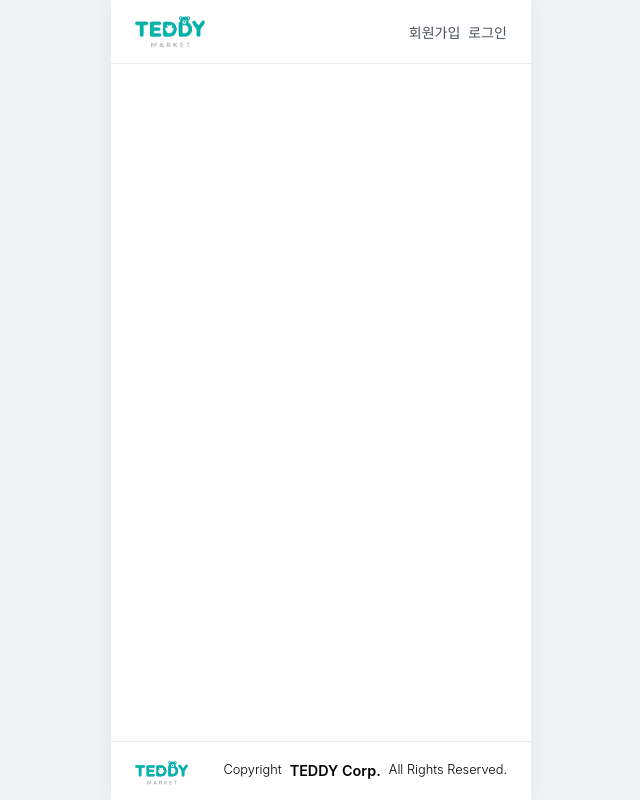
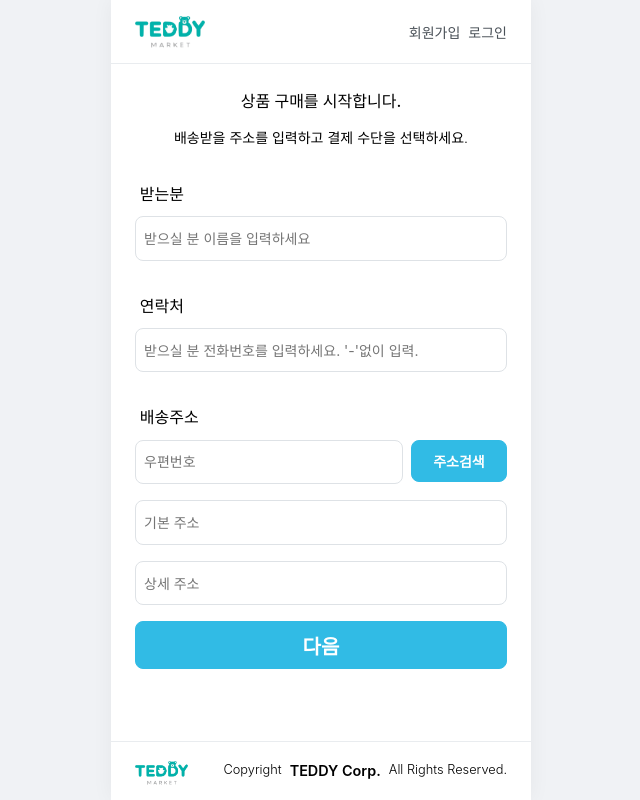
Before and after one commit to anuri01/teddy_market, a React (Vite) app in the folder client/: page /purchase/1 in a window 1280 px wide. Shown: the whole page, without its empty margins (319-959 px from the left). Built offline with nearby package versions, Linux system fonts and the light colour scheme; no server answers.

Commit message:
feat: 구매 페이지 및 배송지 정보 저장 기능 추가

```diff
--- a/client/index.html
+++ b/client/index.html
@@ -9,5 +9,7 @@
   <body>
     <div id="root"></div>
     <script type="module" src="/src/main.jsx"></script>
+
+     <script src="//t1.daumcdn.net/mapjsapi/bundle/postcode/prod/postcode.v2.js"></script>
   </body>
 </html>
--- a/client/src/App.jsx
+++ b/client/src/App.jsx
@@ -8,7 +8,7 @@ import SignupPage from './pages/SignupPage';
 import ProductEditor from './pages/ProductEditor';
 import ProductDetailPage from './pages/ProductDetailPage';
 import ProductListPage from './pages/ProductListPage';
-import BuyPage from './pages/BuyPage';
+import PurchasePage from './pages/PurchasePage';
 import ProfilePage from './pages/ProfilePage';
 // import ProductEditor1 from './pages/ProductEditors1';
 import NaverCallback from './pages/NaverCallback'; // 👈 콜백 페이지 import
@@ -43,7 +43,7 @@ function App() {
           {/* 👇 콜백 경로 추가 */}
           <Route path='/write' element={ <ProtectedRoute><ProductEditor /></ProtectedRoute>}></Route>
           <Route path='/edit/:productId' element={ <ProtectedRoute><ProductEditor /></ProtectedRoute>}></Route>
-          <Route path='/buy/:productId' element={<BuyPage />}></Route>
+          <Route path='/purchase/:orderId' element={<PurchasePage />}></Route>
           <Route path='/productlist' element={<ProductListPage />}></Route>
           <Route path='/profile' element={<ProtectedRoute><ProfilePage /></ProtectedRoute>}></Route>
           <Route path='/auth/naver/callback' element={<NaverCallback />} />
--- a/client/src/index.css
+++ b/client/src/index.css
@@ -82,18 +82,23 @@ body {
 
 .action-button {
   display: inline-flex;
+  min-width: 6rem;
   align-items: center;
   justify-content: center;
   height: 2.63rem;
   padding: 0 0.5rem;
   border-radius: 8px;
-  /* border: 1px solid transparent; */
+  border: 1px solid transparent;
   font-size: 0.875rem;
   font-family: inherit;
   font-weight: bold;
   cursor: pointer;
   text-decoration: none;
   transition: background-color 0.2s;
+}
+
+.action-button:hover {
+  background-color: #1faad5;
 }
 
 .button-primary {
--- a/client/src/pages/BuyPage.css
+++ /dev/null
@@ -1,16 +0,0 @@
-.buy-page-container {
-  width: 100%;
-
-}
-
-.prepare-message {
-    width: 100%;
-    text-align: center;
-    padding: 3rem 2rem;
-    box-shadow: 0 2px 8px rgba(0,0,0,0.1); /* 선택사항: 카드 느낌 */
-    border-radius: 8px; /* 선택사항: 모서리 둥글게 */
-}
-
-.prepare-message h1{
-    font-size: 1.5rem;
-}
--- a/client/src/pages/HomePage.jsx
+++ b/client/src/pages/HomePage.jsx
@@ -1,5 +1,5 @@
 import React, { useState, useEffect } from "react";
-import { Link, Navigate} from 'react-router-dom';
+import { Link, Navigate, useNavigate } from 'react-router-dom';
 import useUserStore from "../store/userStore";
 import api from "../api/axiosConfig";
 import './HomePage.css';
@@ -7,8 +7,9 @@ import toast from "react-hot-toast";
 
 function HomePage() {
   const [ productList, setProductList ] = useState([]); // 상품목록 기억 상자
+  // const [ orderId, setOrderId ] = useState('');
   const { isLoggedIn } = useUserStore(); // 로그인상태 확인을 위한 전여스토어 내 상태 호출
-
+  const navigate = useNavigate();
 
   //--- 기능 정의 ---
   // 화면 랜더링(컴포넌트가 처음 랜더링 될떄 상품 목록을 불러옴
@@ -24,9 +25,19 @@ function HomePage() {
     fetchProducts();
   }, []);
 
-  const handleBuy = () => {
-    toast('상품구매 기능은 추후 지원됩니다.');
-  }
+  const handleBuy = async (productId) => {
+    try{
+    // 1. 서버에 '임시 주문서' 생성을 요청하고 orderId를 받는다.
+    const response = await api.post('/orders/initiate', {productId});
+    const orderId = response.data.orderId;
+
+    // 2. 받은 오더id를 가지고 구매 페이지로 이동한다.
+    navigate(`/purchase/${orderId}`);
+    // toast('상품구매 기능은 추후 지원됩니다.');
+    } catch(error) {
+      console.error('구매페이지 이동에 실패했습니다.');
+    }
+  };
 
   // --- 화면 그리기 ---
     return (
@@ -60,7 +71,7 @@ function HomePage() {
                     <p>판매가격: {product.price.toLocaleString()}원</p>
                     </div>
                     </Link>
-                    <button type="submit" onClick={handleBuy} className="buy-action-button button-primary">구매하기</button>
+                    <button type="submit" onClick={() => handleBuy(product._id)} className="buy-action-button button-primary">구매하기</button>
                     {/* <Link to={`/buy/${product._id}`}>
                     <div className="buy-action-button button-primary">
                     구매하기
--- /dev/null
+++ b/client/src/pages/PurchasePage.css
@@ -0,0 +1,68 @@
+.purchase-page-container {
+  width: 100%;
+
+}
+
+/* auth-page 안의 h2 태그 (페이지 제목) */
+.purchase-page-container h2 {
+  font-size: 1rem;
+  font-weight: 550;
+  text-align: center; /* Figma 디자인처럼 가운데 정렬 */
+  margin: 0 0 0 0;
+}
+
+/* description 클래스를 가진 p 태그 (설명 텍스트) */
+.purchase-page-container .description {
+  font-size: 0.875rem;
+  text-align: center;
+  font-weight: 350;
+  line-height: 1.3rem;
+  margin-bottom: 2rem;
+  margin-top: 1rem;
+}
+
+.form-section {
+  margin-bottom: 2rem;
+}
+
+.form-section h3 {
+  font-size: 0.95rem;
+  margin-bottom: 0.5rem;
+}
+
+.form-group {
+ display: flex;
+ flex-direction: column;
+ align-items: flex-start;
+ gap: 0.3rem
+}
+
+.form-section p {
+    margin: 0;
+}
+
+/* form-section-title 클래스를 가진 p 태그 (소제목) */
+.form-section-title {
+  font-size: 1rem;
+  font-weight: 500;
+  /* color: #495057; */
+  margin-bottom: 0.7rem;
+  text-indent: 0.3rem;
+}
+
+.postcode-group {
+  display: flex;
+  gap: 0.5rem
+}
+
+.prepare-message {
+    width: 100%;
+    text-align: center;
+    padding: 3rem 2rem;
+    box-shadow: 0 2px 8px rgba(0,0,0,0.1); /* 선택사항: 카드 느낌 */
+    border-radius: 8px; /* 선택사항: 모서리 둥글게 */
+}
+
+.prepare-message h1{
+    font-size: 1.5rem;
+}
--- /dev/null
+++ b/client/src/pages/PurchasePage.jsx
@@ -0,0 +1,78 @@
+import React, { useState, useEffect} from "react";
+import { useParams, useNavigate } from 'react-router-dom';
+import api from '../api/axiosConfig';
+import toast from 'react-hot-toast';
+import '../AuthPage.css';
+import './PurchasePage.css';
+
+function PurchasePage() {
+    const { orderId: orderId } = useParams();
+    const [ order, setOrder ] = useState(null);
+
+    const [recipientName, setRecipientName ] = useState();
+    const [recipientPhone, setRecipientPhone ] = useState();
+    const [postalCode, setPostalCode] = useState('');
+    const [address1, setAddress1] = useState('');
+    const [address2, setAddress2] = useState('');
+
+    const navigate = useNavigate();
+
+    const handleAddressSearch = () => {
+        new window.daum.Postcode({
+            oncomplete: function(data) {
+                setPostalCode(data.zonecode);
+                setAddress1(data.address);
+            }
+        }).open();
+    };
+
+    const handleSubmit = async (e) => {
+        e.preventDefault();
+        //(다음 단계 : 배송지 정보저장 api 호출)
+        if(!recipientName || !postalCode || !address1) {
+            return toast.error('배송주소와 받는분은 필수 사항입니다.');
+        }
+        try {
+            // const shipData = { postalCode, address1, address2 };
+            const response = await api.put(`/orders/${orderId}/shipping`, { recipientName, postalCode, address1, address2 }); // 객체 정보는 {}로 감싸서 객체로 전달할 것
+            console.log('배송지 저장성공', response.data);
+            // navigate(`/payment/${orderId}`);
+
+        } catch(error) {
+            console.error('배송지 저장에 실패했습니다.');
+        }
+    };
+
+    return (
+        <div className="purchase-page-container">
+             <h2>상품 구매를 시작합니다.</h2>
+            <p className="description">
+                배송받을 주소를 입력하고 결제 수단을 선택하세요.
+            </p>
+            <section className="form-secton">
+            <form onSubmit={handleSubmit}>
+                <p className="form-section-title">받는분</p>
+                {/* <label className="input-lable" htmlFor="name">받는사람</label> */}
+                <input className="form-input" id="name" type="text" placeholder="받으실 분 이름을 입력하세요" value={recipientName} onChange={(e) => setRecipientName(e.target.value)}>
+                </input>
+                <p className="form-section-title">연락처</p>
+                {/* <label className="input-lable" htmlFor="phone">연락처</label> */}
+                <input className="form-input" id="phone" type="phonenumber" placeholder="받으실 분 전화번호를 입력하세요. '-'없이 입력." value={recipientPhone} onChange={(e) => setRecipientPhone(e.target.value)}>
+                </input>
+                <p className="form-section-title">배송주소</p>
+                <div className="postcode-group">
+                <input className="form-input" placeholder="우편번호" value={postalCode} readOnly />
+                <button type="button" className="action-button button-primary" onClick={handleAddressSearch}>주소검색</button>
+                </div>
+                <input className="form-input" placeholder="기본 주소" value={address1} readOnly />
+                <input className="form-input" placeholder="상세 주소" value={address2} onChange={e => setAddress2(e.target.value)} />
+                <button type="submit" className="button button-primary">다음</button>
+
+            </form>
+            </section>
+
+        </div>
+    )
+}
+
+export default PurchasePage;
```
Also changed, not shown: 1 other file (tests, documents, lock files or other folders).
